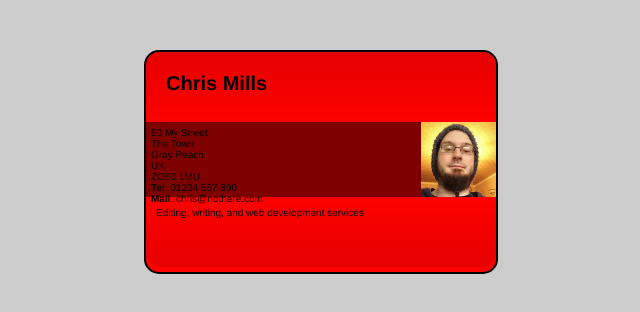
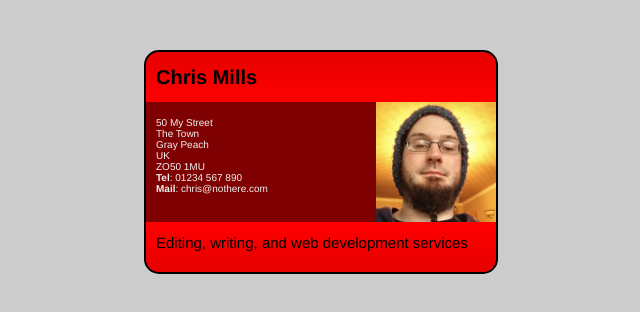
Before and after one commit to Codehalla/jotr4800.github.io, a plain HTML site: page wa/wa5.html in a window 1280 px wide. Shown: the whole page, without its empty margins (319-959 px from the left). Drawn offline with Linux system fonts and the light colour scheme.

Commit message:
Update wa5.css

```diff
--- a/css/wa5.css
+++ b/css/wa5.css
@@ -8,28 +8,6 @@ html {
   font-family: 'Helvetica neue', Arial, 'sans serif';
   font-size: 10px;
   background-color: #ccc;
-}
-
-h2 {
-  font-size: 20px;
-  padding: 10px;
-}
-
-h2, p {
-  margin: 0;
-}
-
-article {
-  height: 7.5em;
-  background-color: rgba(0,0,0,0.5);
-}
-
-article p {
-  padding: 5px;
-}
-
-footer[p] {
-  font-size: 15px;
 }
 
 .card {
@@ -56,7 +34,38 @@ footer[p] {
   float: right;
 }
 
-.card header, footer {
-  height: 50px;
-  padding: 10px;
+/* Rule 1 */
+.card header, .card footer {
+  height: 3em;
+  padding: 1em;
 }
+
+/* Rule 2 */
+h2, p {
+  margin: 0;
+}
+
+/* Rule 3 */
+article {
+  height: 12em;
+  background-color: rgba(0,0,0,0.5);
+}
+
+/* Rule 4 */
+.card header h2 {
+  font-size: 2em;
+  line-height: 1.5em;
+}
+
+/* Rule 5 */
+.card footer p {
+  font-size: 1.5em;
+  line-height: 1.5em;
+}
+
+/* Rule 6 */
+article p {
+  padding: 1.5em;
+  padding-left: 1em;
+  color: #f0f0f0;
+}
```
